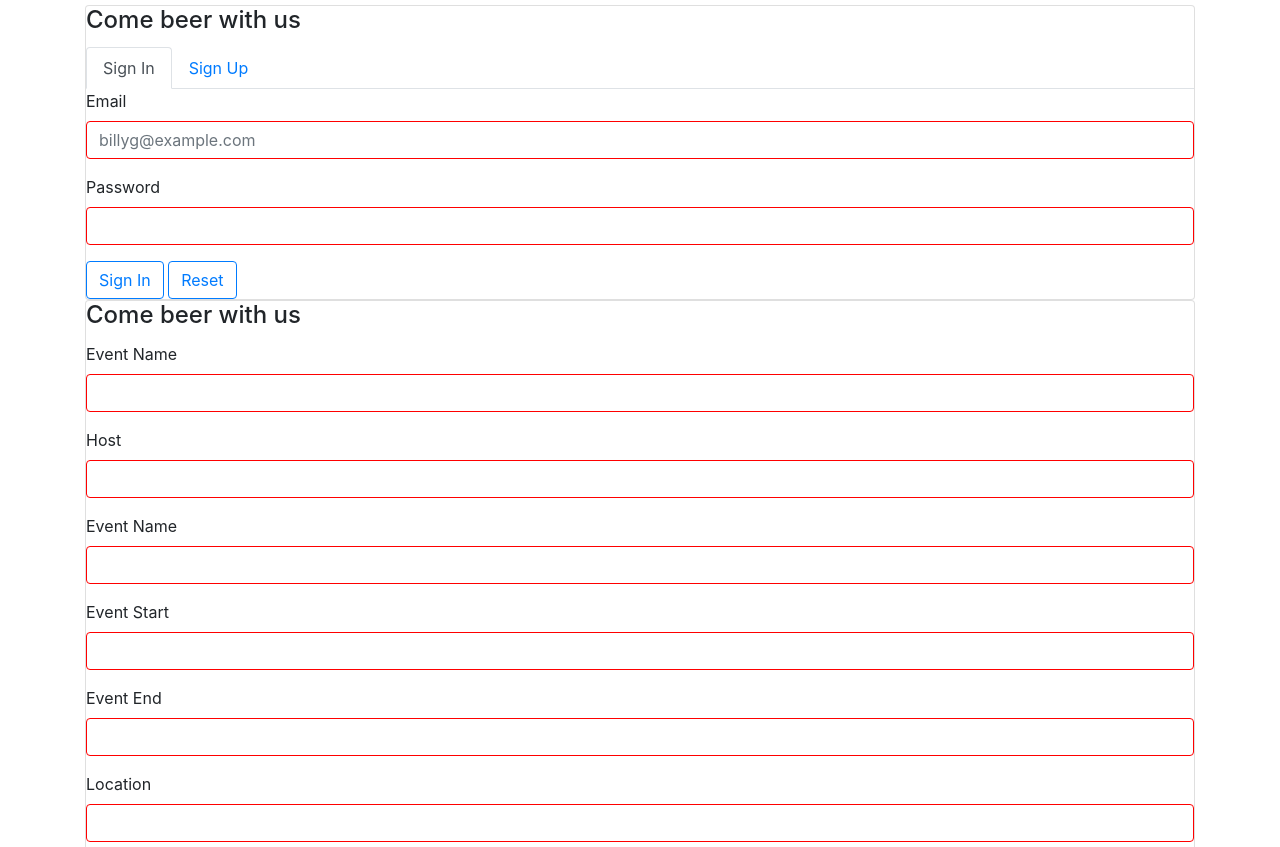
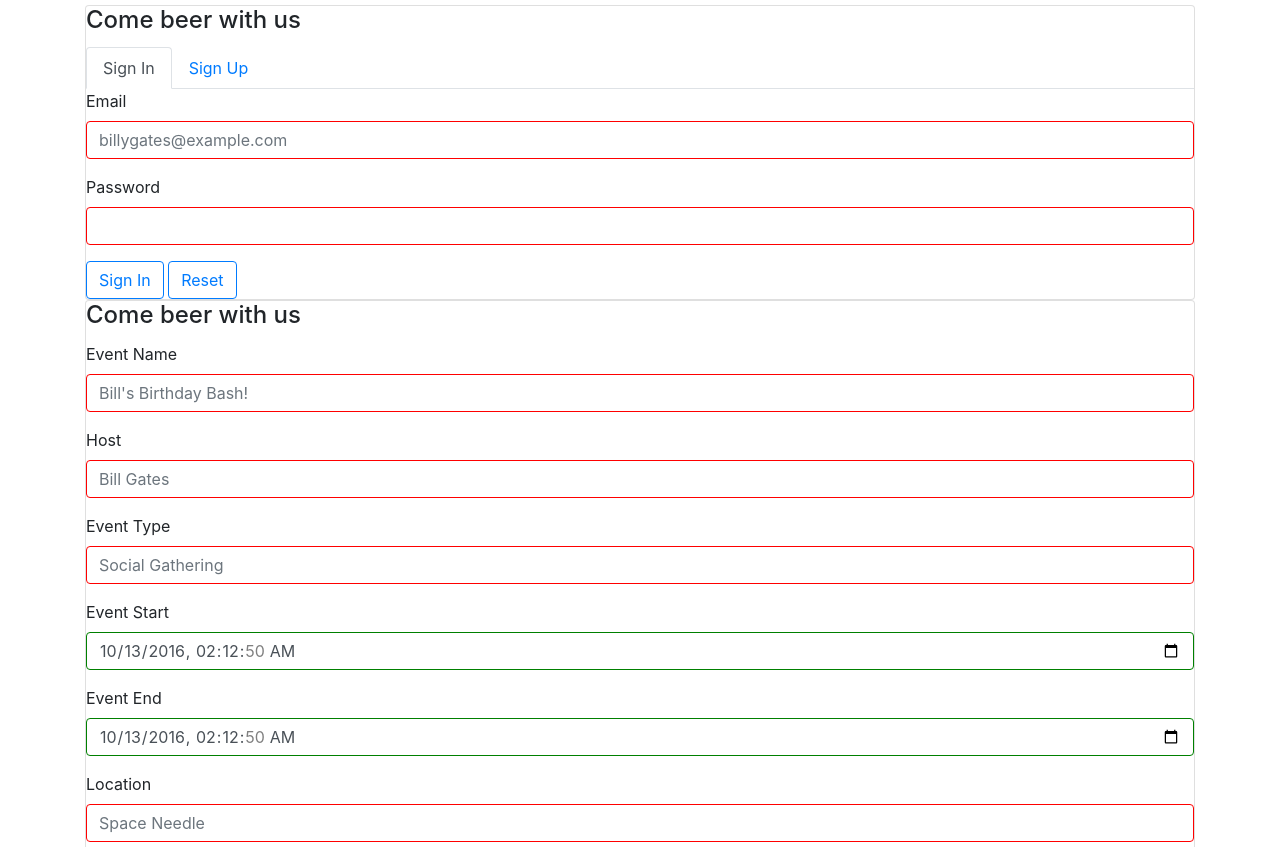
Before and after one commit to BrandonHBodine/MeetUpEventPlanner, a website: page app/index.html in a window 1280 px wide. Shown: the part 105-952 px from the top of the page. Drawn offline with nearby package versions, Linux system fonts and the light colour scheme; no server answers.

Commit message:
Added placeholders

```diff
--- a/app/index.html
+++ b/app/index.html
@@ -60,7 +60,7 @@
 
               <div class="form-group email-group">
                 <label for="email">Email</label>
-                <input class="form-control" id="email" type="email" placeholder="billyg@example.com" required>
+                <input class="form-control" id="email" type="email" placeholder="billygates@example.com" required>
               </div>
 
               <div class="form-group password-group">
@@ -102,38 +102,38 @@
         <form>
           <div class="form-group">
             <label for="event-name">Event Name</label>
-            <input id="event-name" class="form-control" type="text" required>
+            <input id="event-name" class="form-control" type="text" placeholder="Bill's Birthday Bash!" required>
           </div>
 
           <div class="form-group">
             <label for="event-host">Host</label>
-            <input id="event-host" class="form-control" type="text" required>
+            <input id="event-host" class="form-control" type="text" placeholder="Bill Gates" required>
           </div>
 
           <div class="form-group">
-            <label for="event-name">Event Name</label>
-            <input id="event-name" class="form-control" type="text" required>
+            <label for="event-type">Event Type</label>
+            <input id="event-type" class="form-control" type="text" placeholder="Social Gathering" required>
           </div>
 
           <div class="form-group">
             <label for="event-start">Event Start</label>
-            <input id="event-start" class="form-control" type="text" required>
+            <input id="event-start" class="form-control" type="datetime-local" value="" required>
           </div>
 
           <div class="form-group">
             <label for="event-end">Event End</label>
-            <input id="event-end" class="form-control" type="text" required>
+            <input id="event-end" class="form-control" type="datetime-local" value="" required>
           </div>
 
 
           <div class="form-group">
             <label for="event-location">Location</label>
-            <input id="event-location" class="form-control" type="text" required>
+            <input id="event-location" class="form-control" type="text" placeholder="Space Needle" required>
           </div>
 
           <div class="form-group">
             <label for="event-message">Desciption/Message</label>
-            <input id="event-message" class="form-control" type="text" required>
+            <input id="event-message" class="form-control" type="text" placeholder="Come celbrate Bill's Birthday with Belgian Beer!" required>
           </div>
 
           <div class="form-group">
--- a/app/js/main.js
+++ b/app/js/main.js
@@ -96,4 +96,12 @@
 
   console.log(preObject);
   console.log(dbRef);
+
+  function insertDate() {
+    let dateString = (new Date()).toJSON().replace(/\.\d\d\dZ/,'');
+    $('#event-end').attr('value', dateString);
+    $('#event-start').attr('value', dateString);
+  }
+
+  insertDate();
 })();
```
